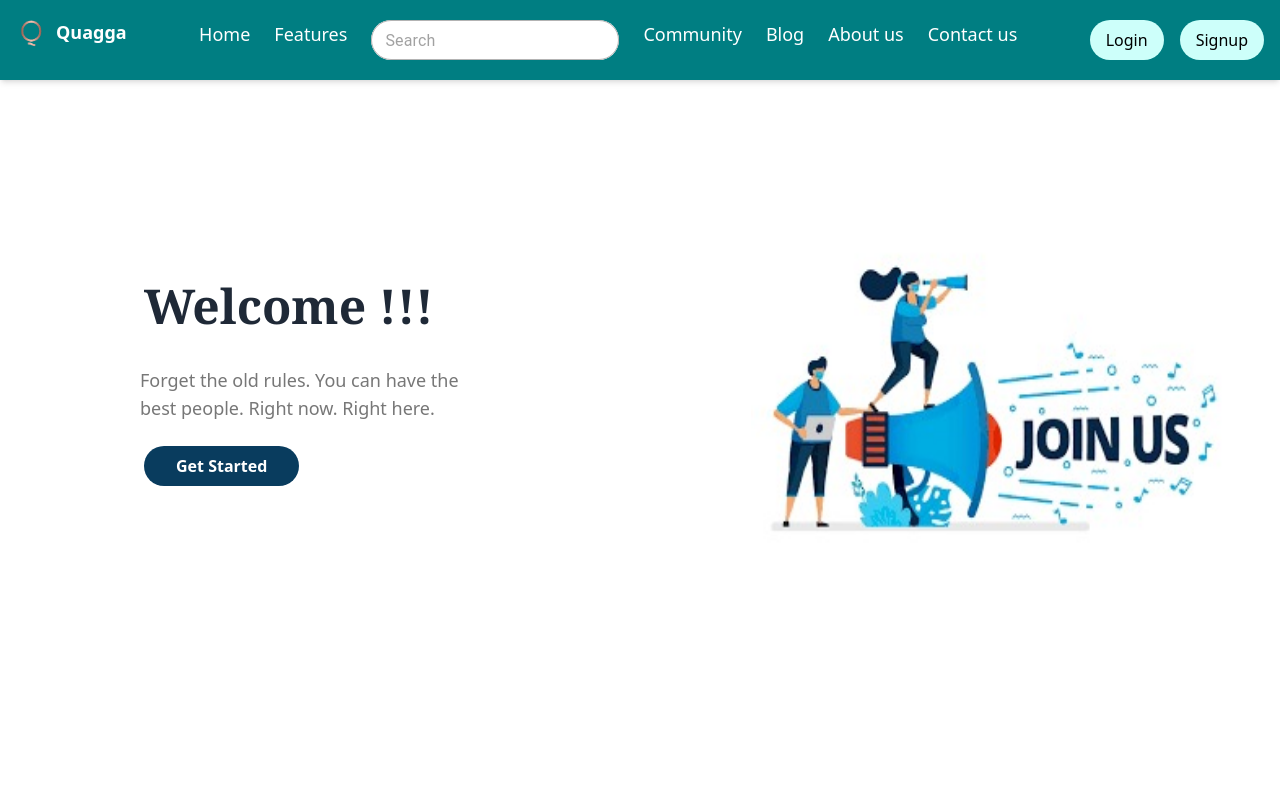
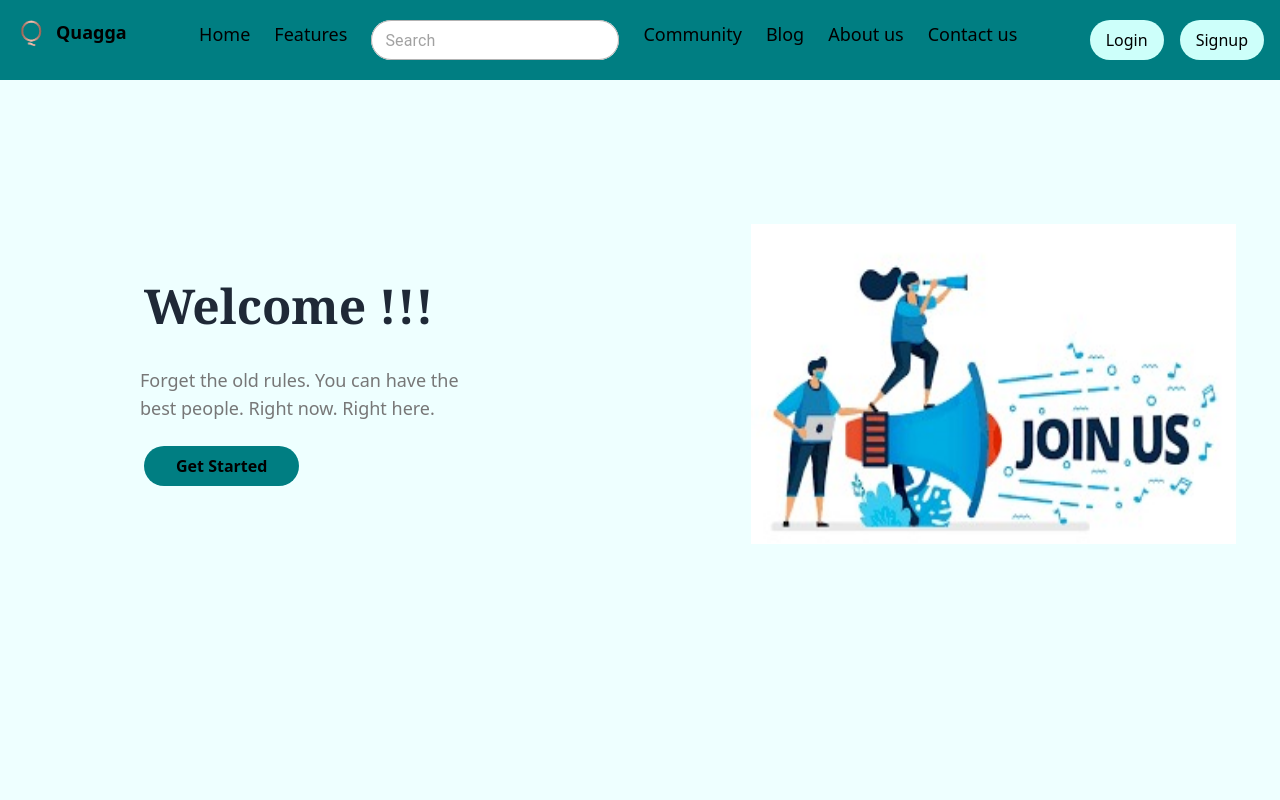
Before and after one commit to bally3399/QUAGGA-FRONT-END, a React (Create React App) app: page / in a window 1280 px wide. Shown: the top 800 px of the page. Built offline with nearby package versions, Linux system fonts and the light colour scheme.

Commit message:
corrections

```diff
--- a/src/component/footer/Footer.jsx
+++ b/src/component/footer/Footer.jsx
@@ -3,7 +3,7 @@ import { FaFacebook, FaTwitter, FaInstagram } from 'react-icons/fa';
 
 const Footer = () => {
     return (
-        <footer className="bg-[#093c5e] text-white py-8">
+        <footer className="bg-[#007e82] text-white py-8">
             <div className="container mx-auto px-4">
                 <div className="flex flex-wrap justify-between">
                     <div className="w-full md:w-1/3 mb-6">
--- a/src/component/navbar/Navbar.jsx
+++ b/src/component/navbar/Navbar.jsx
@@ -38,11 +38,11 @@ const Navbar = () => {
         <div className='flex justify-between items-center p-4 shadow-md bg-[#007e82]'>
             <div className='flex items-center mb-4'>
                 <img src={myLogo} alt="Shopper Logo" className='h-8 w-8 mr-2'/>
-                <p className='text-lg font-bold text-white'>Quagga</p>
+                <p className='text-lg font-bold text-black'>Quagga</p>
             </div>
             <div className='hidden md:flex space-x-6 text-lg'>
-                <div className='hover:text-gray-600 cursor-pointer text-white'>Home</div>
-                <div className='hover:text-gray-600 cursor-pointer text-white'>Features</div>
+                <div className='hover:text-gray-600 cursor-pointer text-black'>Home</div>
+                <div className='hover:text-gray-600 cursor-pointer text-black'>Features</div>
                 <div>
                     <SearchField
                         variant="outlined"
@@ -50,10 +50,10 @@ const Navbar = () => {
                         size="small"
                     />
                 </div>
-                <div className='hover:text-gray-600 cursor-pointer text-white'>Community</div>
-                <div className='hover:text-gray-600 cursor-pointer text-white'>Blog</div>
-                <div className='hover:text-gray-600 cursor-pointer text-white'>About us</div>
-                <div className='hover:text-gray-600 cursor-pointer text-white'>Contact us</div>
+                <div className='hover:text-gray-600 cursor-pointer text-black'>Community</div>
+                <div className='hover:text-gray-600 cursor-pointer text-black'>Blog</div>
+                <div className='hover:text-gray-600 cursor-pointer text-black'>About us</div>
+                <div className='hover:text-gray-600 cursor-pointer text-black'>Contact us</div>
             </div>
             <div className='flex items-center space-x-4'>
                 <button
--- a/src/pages/homePage/Heropage.jsx
+++ b/src/pages/homePage/Heropage.jsx
@@ -16,7 +16,7 @@ const HeroPage = () => {
     return (
         <div className="overflow-x-hidden">
             <Navbar />
-            <section className="mb-4 flex flex-col items-center md:flex-row md:items-center min-h-screen">
+            <section className="bg-[#eeffff] mb-4 flex flex-col items-center md:flex-row md:items-center min-h-screen">
                 <div className="flex flex-col w-full md:w-1/2 p-8 mb-48 md:p-20 order-2 md:order-1 mr-40">
                     <h1 className="text-4xl md:text-5xl font-bold mb-9 text-gray-800 font-serif ml-16">Welcome !!!</h1>
                     <p className="ml-10 px-5 pb-6 text-lg leading-7 text-[#777777]">
@@ -25,7 +25,7 @@ const HeroPage = () => {
                     </p>
                     <div className=''>
                         <button
-                            className="ml-16 rounded-3xl bg-[#093c5e] text-[white] font-bold py-2 px-8 flex items-center"
+                            className="ml-16 rounded-3xl bg-[#007e82] text-[black] font-bold py-2 px-8 flex items-center"
                             aria-label="Get started"
                             title="Get Started"
                             onClick={handleGetStarted}
--- a/src/pages/homePage/LoginPage.jsx
+++ b/src/pages/homePage/LoginPage.jsx
@@ -30,7 +30,7 @@ const LoginPage = () => {
 
 
     return (
-        <div className="flex justify-center items-center min-h-screen bg-gray-100 relative">
+        <div className="bg-[#eeffff] flex justify-center items-center min-h-screen  relative">
             <div className="absolute top-4 left-4">
                 <button
                     onClick={() => navigate('/signUp')}
@@ -72,12 +72,12 @@ const LoginPage = () => {
                             variant="contained"
                             fullWidth
                             sx={{
-                                backgroundColor: 'green',
-                                color: 'white',
+                                backgroundColor: '#007e82',
+                                color: 'black',
                                 paddingY: 2,
                                 borderRadius: '#093c5e',
                                 '&:hover': {
-                                    backgroundColor: '#093c5e',
+                                    backgroundColor: '#007e82',
                                 },
                             }}
                             onClick={handleSubmit}
--- a/src/pages/homePage/pages.jsx
+++ b/src/pages/homePage/pages.jsx
@@ -12,7 +12,7 @@ const ServiceCard = ({ icon, title, description }) => {
 
 const ServicesSection = () => {
     return (
-        <div className="flex justify-center space-x-8 bg-gray-100 py-12">
+        <div className="bg-[#eeffff] flex justify-center space-x-8  py-12">
             <ServiceCard
                 icon={<icon className="fas fa-toolbox"></icon>}
                 title="Find help"
--- a/src/pages/homePage/profile.jsx
+++ b/src/pages/homePage/profile.jsx
@@ -3,7 +3,7 @@ import {FaUser} from "react-icons/fa";
 const Profile =()=>{
     return (
         <>
-            <div>
+            <div className='bg-[#eeffff]'>
                 <FaUser/>
             </div>
         </>
--- a/src/pages/homePage/registerPage.jsx
+++ b/src/pages/homePage/registerPage.jsx
@@ -44,19 +44,18 @@ const RegisterPage = () => {
             setErrors(formErrors);
         } else {
             setErrors({});
-            // Handle form submission
             navigate('/login');
         }
     };
 
     const roundedStyle = {
         '& .MuiOutlinedInput-root': {
-            borderRadius: '9999px', // TailwindCSS rounded-full
+            borderRadius: '9999px',
         },
     };
 
     return (
-        <div className="flex justify-center items-center min-h-screen bg-gray-100 relative">
+        <div className="flex justify-center items-center min-h-screen bg-[#eeffff] relative">
             <div className="absolute top-4 left-4">
                 <button
                     onClick={() => navigate('/')}
@@ -65,7 +64,7 @@ const RegisterPage = () => {
                     <HiArrowLeft className="mr-2" /> Back
                 </button>
             </div>
-            <div className="w-full max-w-md p-8 bg-white shadow-md rounded-lg">
+            <div className="bg-[#eeffff] w-full max-w-md p-8  shadow-md rounded-lg">
                 <h2 className="text-2xl font-semibold text-center mb-6">Sign up as a Client or Professional</h2>
                 <form onSubmit={handleSubmit}>
                     <div className="mb-4">
--- a/src/pages/homePage/registerSupplierPage.jsx
+++ b/src/pages/homePage/registerSupplierPage.jsx
@@ -58,7 +58,7 @@ const RegisterSupplierPage = () => {
     };
 
     return (
-        <div className="flex justify-center items-center min-h-screen bg-gray-100 relative">
+        <div className="flex justify-center items-center min-h-screen bg-[#eeffff] relative">
             <div className="absolute top-4 left-4">
                 <button
                     onClick={() => navigate('/signUp')}
@@ -67,7 +67,7 @@ const RegisterSupplierPage = () => {
                     <HiArrowLeft className="mr-2" /> Back
                 </button>
             </div>
-            <div className="w-full max-w-md p-8 bg-white shadow-md rounded-lg">
+            <div className="bg-[#eeffff] w-full max-w-md p-8  shadow-md rounded-lg">
                 <h2 className="text-2xl font-semibold text-center mb-6 text-[#093c5e]">Sign up as a Supplier</h2>
                 <form onSubmit={handleSubmit}>
                     <div className="mb-4">
@@ -263,12 +263,12 @@ const RegisterSupplierPage = () => {
                             variant="contained"
                             fullWidth
                             sx={{
-                                backgroundColor: '#093c5e',
+                                backgroundColor: '#007e82',
                                 color: 'white',
                                 paddingY: 2,
                                 borderRadius: '9999px',
                                 '&:hover': {
-                                    backgroundColor: '#093c5e',
+                                    backgroundColor: '#007e82',
                                 },
                             }}
                         >
--- a/src/pages/homePage/signupPage.jsx
+++ b/src/pages/homePage/signupPage.jsx
@@ -17,7 +17,7 @@ const SignUpPage = () => {
     };
 
     return (
-        <div className="flex flex-col items-center justify-center min-h-screen bg-[#eeffff]">
+        <div className="flex flex-col items-center justify-center min-h-screen bg-[#eeffff] relative">
             <div className="absolute top-4 left-4">
                 <button
                     onClick={() => navigate('/')}
@@ -66,7 +66,7 @@ const SignUpPage = () => {
                 </div>
             </div>
             <button
-                className={`px-6 py-3 rounded-lg font-medium ${selectedRole ? 'bg-[#093c5e] text-white hover:bg-[#093c5e]' : 'bg-[#093c5e] text-gray-500 cursor-not-allowed'}`}
+                className={`px-6 py-3 rounded-lg font-medium ${selectedRole ? 'bg-[#007e82] text-black hover:bg-[#007e82]' : 'bg-[#007e82] text-gray-500 cursor-not-allowed'}`}
                 onClick={handleCreateAccount}
                 disabled={!selectedRole}
             >
@@ -74,7 +74,7 @@ const SignUpPage = () => {
             </button>
             <p className="mt-4">
                 Already have an account?{' '}
-                <a href="/login" className="text-green-600 hover:underline">
+                <a href="/login" className="text-[#007e82] hover:underline">
                     Log In
                 </a>
             </p>
```
Also changed, not shown: src/pages/homePage/registerSpecialistPage.jsx (+5 -5 lines).
